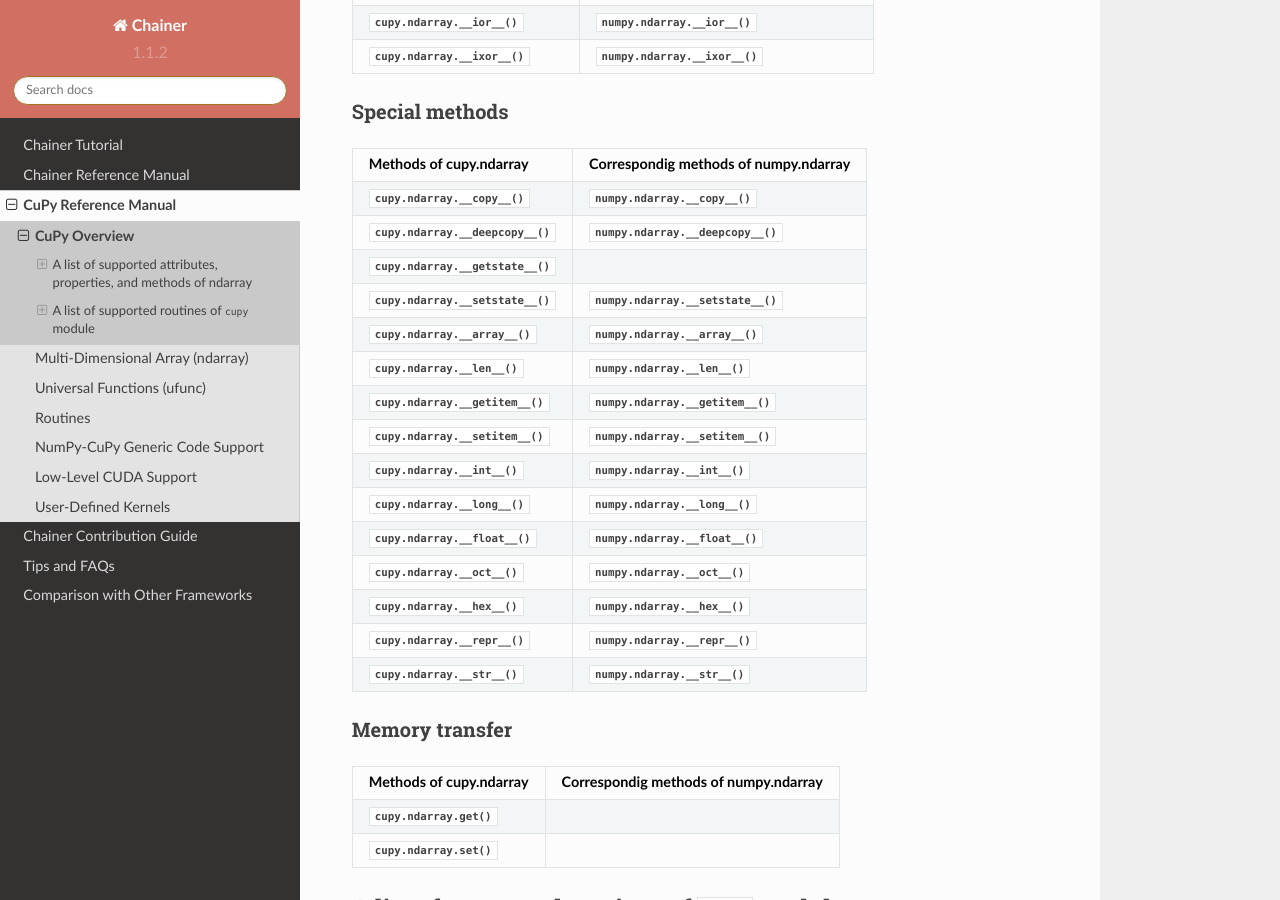
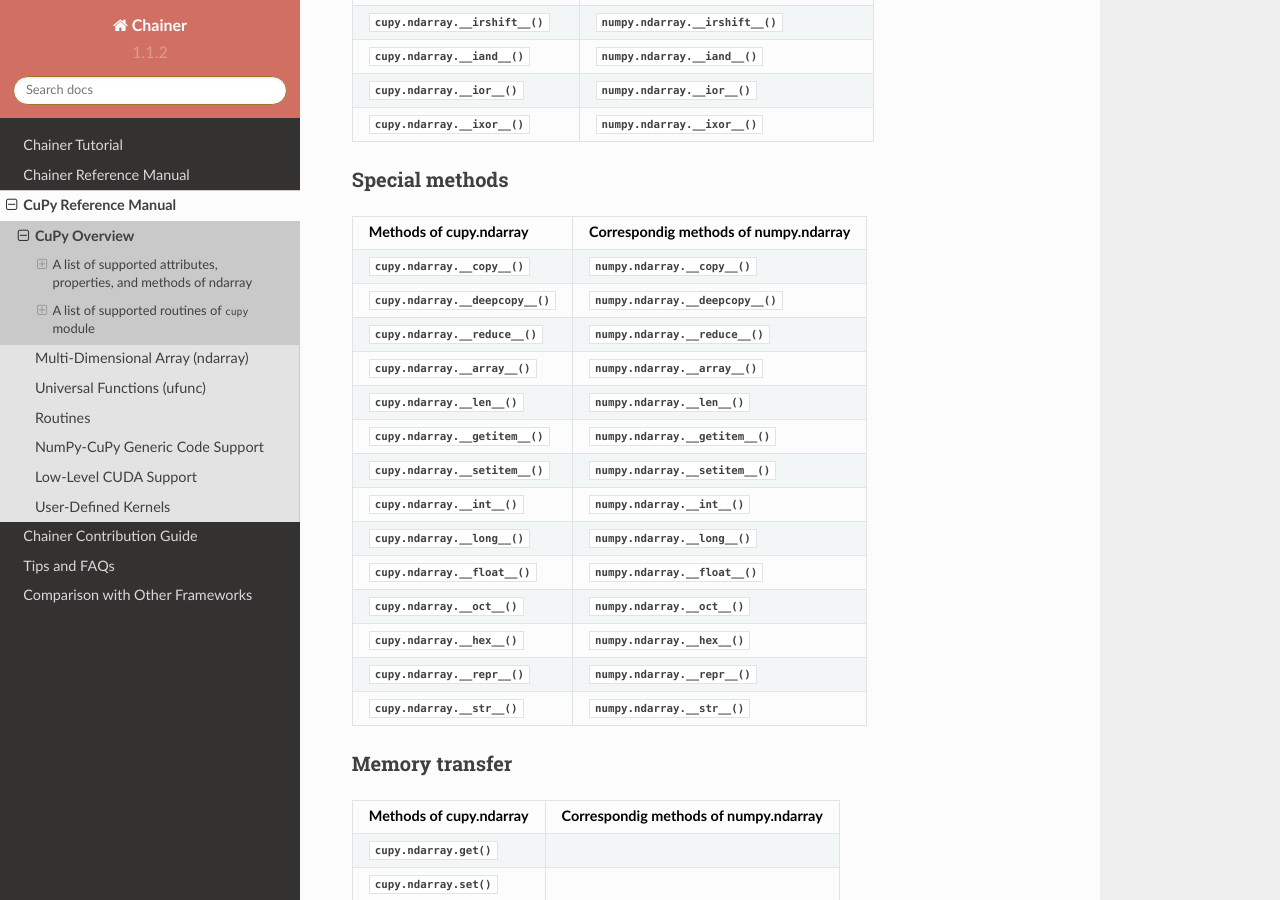
Before and after one commit to mitmul/intel-chainer, a Sphinx documentation site: the page built from docs/source/cupy-reference/overview.rst, in a window 1280 px wide and 900 px high, scrolled down 4254 px. Built offline with Sphinx 7.4.7 and the Read the Docs theme 2.0.0, drawn with Linux system fonts in a browser that asks for light colours; some of the changed text lies outside the part shown.

Commit message:
Update docs

```diff
--- a/docs/source/cupy-reference/creation.rst
+++ b/docs/source/cupy-reference/creation.rst
@@ -22,6 +22,7 @@
 .. autofunction:: cupy.array
 .. autofunction:: cupy.asarray
 .. autofunction:: cupy.asanyarray
+.. autofunction:: cupy.ascontiguousarray
 .. autofunction:: cupy.copy
 
 
--- a/docs/source/cupy-reference/overview.rst
+++ b/docs/source/cupy-reference/overview.rst
@@ -188,8 +190,7 @@
 =================================== =================================================
  :meth:`cupy.ndarray.__copy__`       :meth:`numpy.ndarray.__copy__`
  :meth:`cupy.ndarray.__deepcopy__`   :meth:`numpy.ndarray.__deepcopy__`
- :meth:`cupy.ndarray.__getstate__`
- :meth:`cupy.ndarray.__setstate__`   :meth:`numpy.ndarray.__setstate__`
+ :meth:`cupy.ndarray.__reduce__`     :meth:`numpy.ndarray.__reduce__`
  :meth:`cupy.ndarray.__array__`      :meth:`numpy.ndarray.__array__`
  :meth:`cupy.ndarray.__len__`        :meth:`numpy.ndarray.__len__`
  :meth:`cupy.ndarray.__getitem__`    :meth:`numpy.ndarray.__getitem__`
```
Also changed, not shown: other parts of docs/source/cupy-reference/overview.rst (+2 -0 lines).
